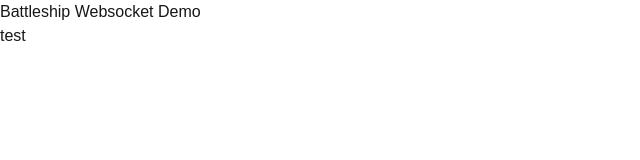
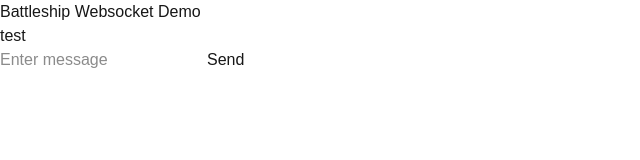
Before and after one commit to Gabriel-Note/ws-demo, a Next.js app: page / in a window 1280 px wide. Shown: the top 160 px of the page, without its empty margins (0-640 px from the left). Built offline with nearby package versions, Linux system fonts and the light colour scheme; no server answers.

Commit message:
overall progress

```diff
--- a/app/components/test.js
+++ b/app/components/test.js
@@ -2,7 +2,6 @@
 
 import { useEffect, useState } from "react";
 import { io } from "socket.io-client";
-console.log(io);
 console.log("testese");
 export default function Test() {
 
@@ -14,10 +13,12 @@ export default function Test() {
       console.log(socket.id);
 
     });
-
     socket.on("message", (data) => {
       console.log("Received message from server:", data);
+
+      socket.emit("thankYou", "Hello we recieved your message!");
     });
+
 
   },[])
 
--- a/app/page.js
+++ b/app/page.js
@@ -2,8 +2,12 @@
 
 import Test from "./components/test";
 import { io } from "socket.io-client";
-console.log(io);
 console.log("yesyesyes");
+
+const handleMessageButton = (e) => {
+  e.preventDefault();
+  console.log("we pressed the button and sent a message");
+}
 
 
 
@@ -12,6 +16,10 @@ export default function Home() {
     <div>
       <h1>Battleship Websocket Demo</h1>
       <Test />
+      <form onSubmit={handleMessageButton} >
+        <input type="text" placeholder="Enter message" />
+        <button type="submit">Send</button>
+      </form>
     </div>
 
   );
--- a/server.js
+++ b/server.js
@@ -14,15 +14,16 @@ app.prepare().then(() => {
 
   const io = new Server(httpServer);
   io.on("connection", (socket) => {
-    // ...
+
     console.log("someone connected");
 
-    io.emit("message", "Hello from the server!");
+    socket.emit("message", "Hello from the server!");
+
+    socket.on("thankYou", data => {
+      console.log("Received message from client:", data);
+    });
   });
 
-  io.on("message", (data) => {
-    console.log("Received message from client:", data);
-  });
 
   httpServer
     .once("error", (err) => {
```
